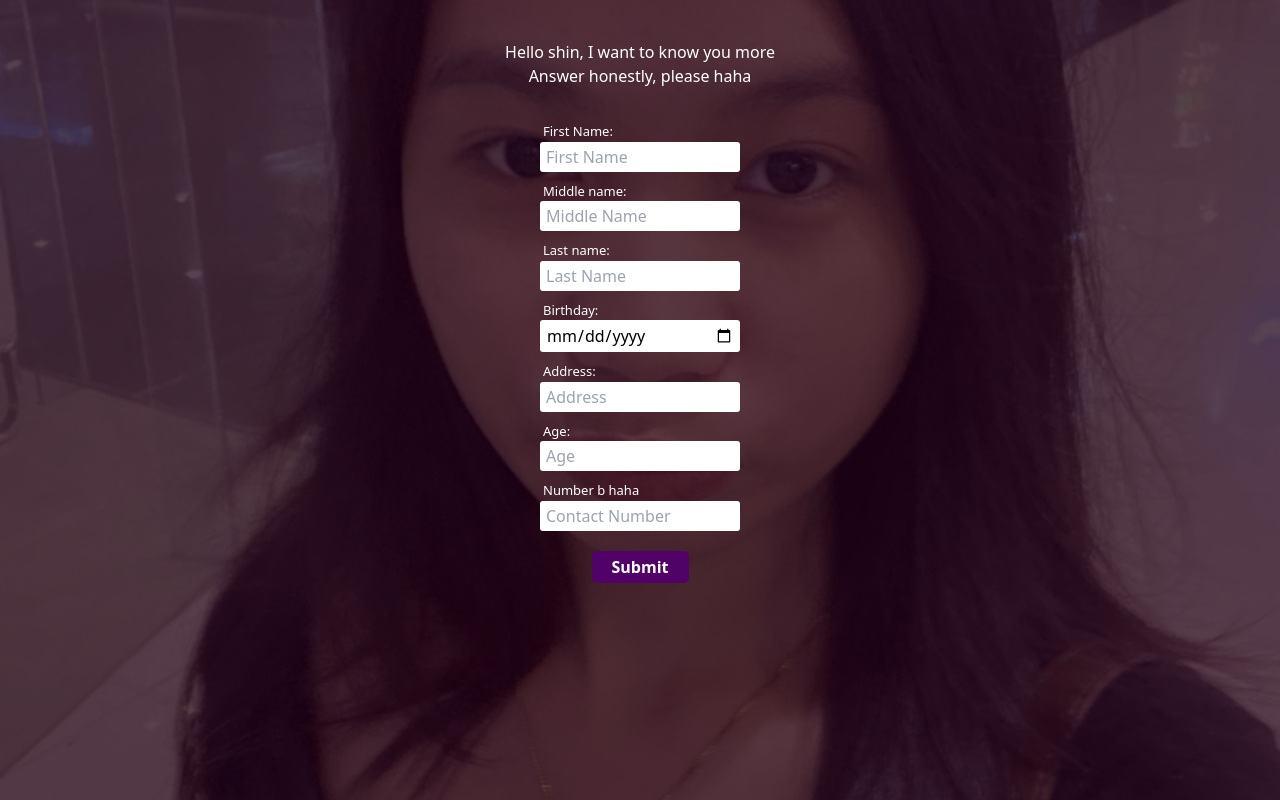
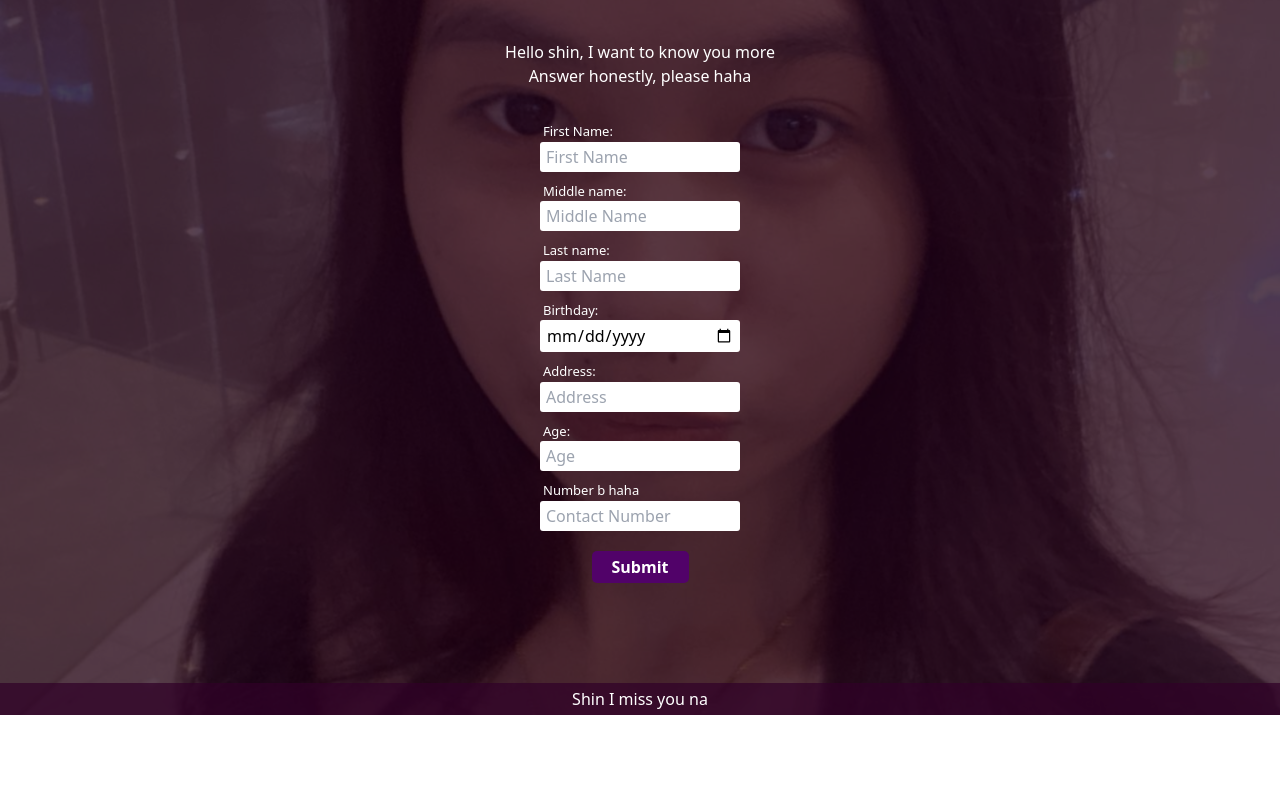
Before and after one commit to jian1219/shina-mae-larios, a React (Create React App) app: page /question1 in a window 1280 px wide. Built offline with nearby package versions, Linux system fonts and the light colour scheme.

Commit message:
new files

```diff
--- a/src/css/General.css
+++ b/src/css/General.css
@@ -1,3 +1,9 @@
+.footer{
+    background-color: rgba(48, 0, 40, 0.718);
+    padding: 4px 0;
+    text-align: center;
+}
+
 .welcome-bg{
     background-color: pink;
     width: 100%;
--- a/src/pages/Ask1.jsx
+++ b/src/pages/Ask1.jsx
@@ -1,6 +1,8 @@
 import React, { useState } from 'react';
 import "../css/General.css";
 import { supabase } from '../config/supabaseClient';
+
+import Footer from './Footer';
 
 function Ask1() {
   // State to store form data
@@ -52,9 +54,9 @@ function Ask1() {
   };
 
   return (
-    <div className='screencover'>
-        <div className="ask-bg">
-        <div className="ask-bg-blur">
+
+    <div className="ask-bg">
+      <div className="ask-bg-blur">
         <div className=" pt-10">
           <h1 className='text-center'>Hello shin, I want to know you more</h1>
           <h2 className='text-center'>Answer honestly, please haha</h2>
@@ -145,11 +147,12 @@ function Ask1() {
                 </div>
             </div>
           </form>
+          <div className='mt-[100px]'>
+            <Footer />
+          </div>
         </div>
       </div>
     </div>
-    </div>
-
   );
 }
 
--- /dev/null
+++ b/src/pages/Footer.jsx
@@ -0,0 +1,11 @@
+import React from 'react'
+
+function Footer() {
+  return (
+    <div className='footer'>
+        Shin I miss you na
+    </div>
+  )
+}
+
+export default Footer
```
